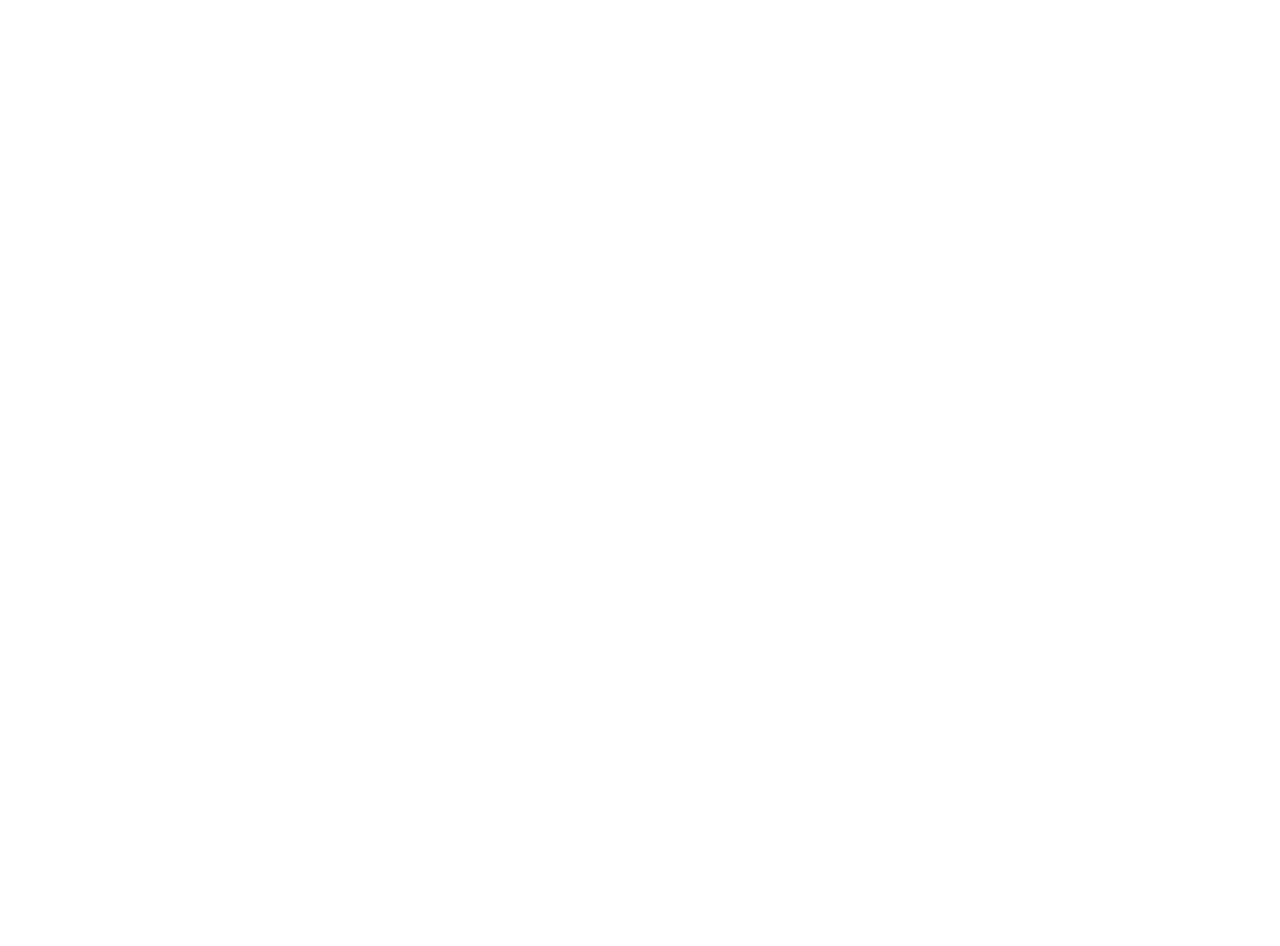
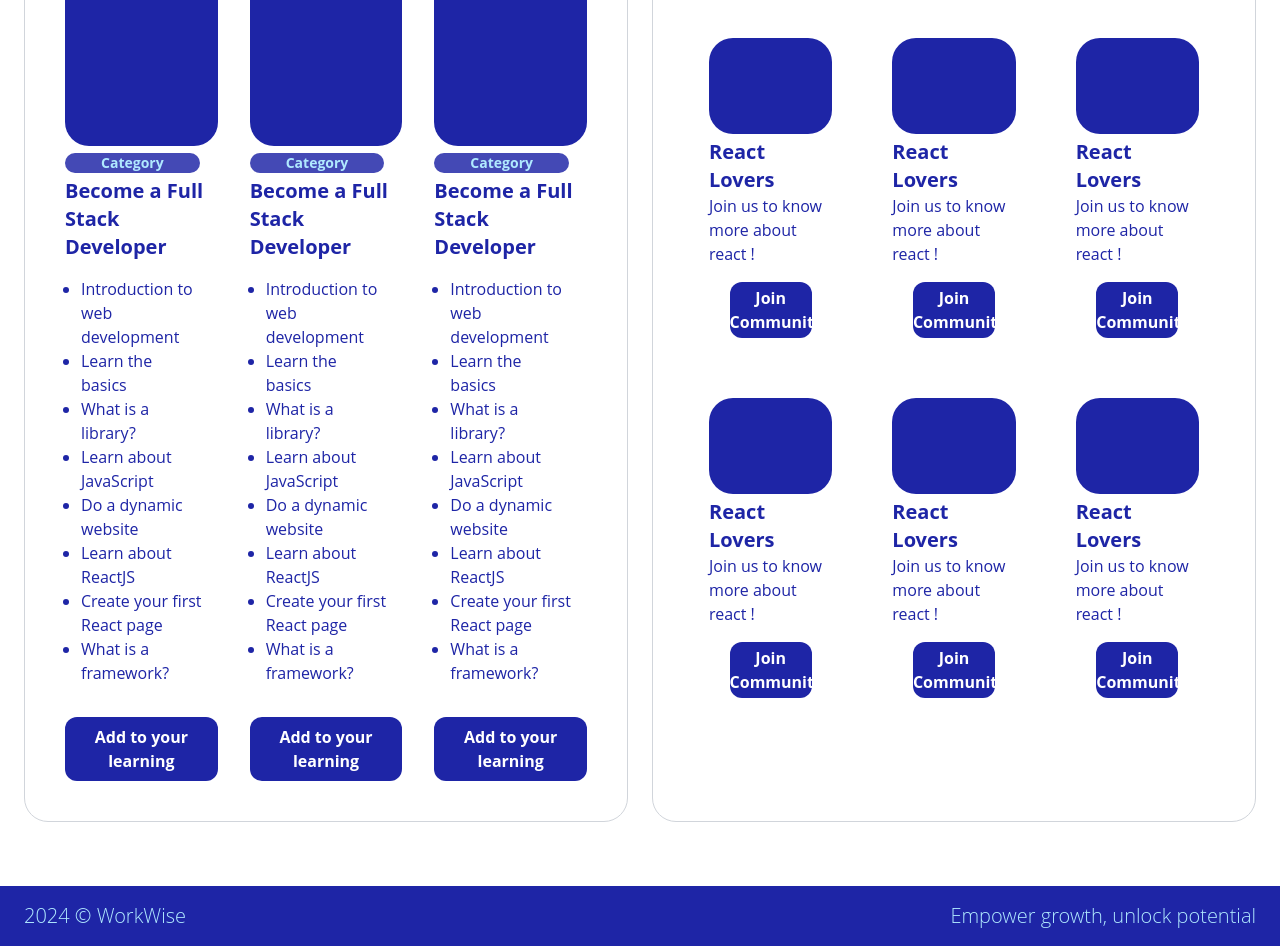
Before and after one commit to Tarek-Al-Khatib/frontend, a React (Create React App) app: page /dashboard in a window 1280 px wide. Shown: the part 1100-2046 px from the top of the page. Before the commit the page ends 1001 px from the top, so only its background shows below. Built offline with nearby package versions, Linux system fonts and the light colour scheme.

Commit message:
Finished styling the bottom section dashboard

```diff
--- a/src/css/base.css
+++ b/src/css/base.css
@@ -1,2 +1,6 @@
 .primary-btn {
 }
+
+.rounded-self {
+  border-radius: 20px;
+}
--- a/src/css/colors.css
+++ b/src/css/colors.css
@@ -33,3 +33,11 @@
 .text-dark-gray {
   color: #c5c5c5;
 }
+
+.bg-light-navy {
+  background-color: #4449b5;
+}
+
+.text-light-navy {
+  color: #4449b5;
+}
--- a/src/pages/Dashboard/Dashboard.jsx
+++ b/src/pages/Dashboard/Dashboard.jsx
@@ -34,7 +34,7 @@ const Dashboard = () => {
           </div>
         </div>
 
-        <div className="flex items-center justify-center w-full p-12 border border-gray-300 rounded-3xl">
+        <div className="flex items-center justify-center w-full p-12 border border-gray-300 mb-14 rounded-3xl">
           <div className="w-3/5 p-4 bg-gray-100 rounded shadow">
             <div className="flex items-center justify-center h-64 bg-gray-200">
               <span>Graph Placeholder</span>
@@ -75,6 +75,181 @@ const Dashboard = () => {
             </button>
           </div>
         </div>
+
+        <section className="flex justify-center gap-6">
+          <div className="w-1/2 p-6 mb-8 border border-gray-300 rounded-3xl">
+            <h2 className="mb-4 text-2xl font-normal text-black">
+              Top Learning Picks
+            </h2>
+            <div className="flex items-center justify-center ">
+              <div className="flex flex-col justify-between w-1/3 min-h-[612px] p-4 rounded">
+                <div>
+                  <div className="w-full h-48 mb-1 bg-navy rounded-3xl"></div>
+                  <div className="inline-block mb-1 text-sm font-bold text-center rounded-full px-9 bg-light-navy text-cyan">
+                    Category
+                  </div>
+                  <h3 className="text-xl font-bold text-navy">
+                    Become a Full Stack Developer
+                  </h3>
+                </div>
+                <ul className="p-4 text-base list-disc text-navy text-start">
+                  <li>Introduction to web development</li>
+                  <li>Learn the basics</li>
+                  <li>What is a library?</li>
+                  <li>Learn about JavaScript</li>
+                  <li>Do a dynamic website</li>
+                  <li>Learn about ReactJS</li>
+                  <li>Create your first React page</li>
+                  <li>What is a framework?</li>
+                </ul>
+                <button className="w-full px-6 py-2 mt-4 font-bold text-white transition rounded-xl bg-navy hover:bg-blue-700">
+                  Add to your learning
+                </button>
+              </div>
+              <div className="flex flex-col justify-between w-1/3 min-h-[612px] p-4 rounded">
+                <div>
+                  <div className="w-full h-48 mb-1 bg-navy rounded-3xl"></div>
+                  <div className="inline-block mb-1 text-sm font-bold text-center rounded-full px-9 bg-light-navy text-cyan">
+                    Category
+                  </div>
+                  <h3 className="text-xl font-bold text-navy">
+                    Become a Full Stack Developer
+                  </h3>
+                </div>
+                <ul className="p-4 text-base list-disc text-navy text-start">
+                  <li>Introduction to web development</li>
+                  <li>Learn the basics</li>
+                  <li>What is a library?</li>
+                  <li>Learn about JavaScript</li>
+                  <li>Do a dynamic website</li>
+                  <li>Learn about ReactJS</li>
+                  <li>Create your first React page</li>
+                  <li>What is a framework?</li>
+                </ul>
+                <button className="w-full px-6 py-2 mt-4 font-bold text-white transition rounded-xl bg-navy hover:bg-blue-700">
+                  Add to your learning
+                </button>
+              </div>
+              <div className="flex flex-col justify-between w-1/3 min-h-[612px] p-4 rounded">
+                <div>
+                  <div className="w-full h-48 mb-1 bg-navy rounded-3xl"></div>
+                  <div className="inline-block mb-1 text-sm font-bold text-center rounded-full px-9 bg-light-navy text-cyan">
+                    Category
+                  </div>
+                  <h3 className="text-xl font-bold text-navy">
+                    Become a Full Stack Developer
+                  </h3>
+                </div>
+                <ul className="p-4 text-base list-disc text-navy text-start">
+                  <li>Introduction to web development</li>
+                  <li>Learn the basics</li>
+                  <li>What is a library?</li>
+                  <li>Learn about JavaScript</li>
+                  <li>Do a dynamic website</li>
+                  <li>Learn about ReactJS</li>
+                  <li>Create your first React page</li>
+                  <li>What is a framework?</li>
+                </ul>
+                <button className="w-full px-6 py-2 mt-4 font-bold text-white transition rounded-xl bg-navy hover:bg-blue-700">
+                  Add to your learning
+                </button>
+              </div>
+            </div>
+            <div></div>
+          </div>
+          <div className="flex flex-col items-start justify-between w-1/2 p-6 mb-8 border border-gray-300 min-h-max rounded-3xl">
+            <h2 className="mb-4 text-2xl font-normal text-black">
+              Top Communities
+            </h2>
+            <div className="grid grid-cols-1 p-4 sm:grid-cols-2 lg:grid-cols-3 gap-7">
+              <div className="flex flex-col items-center justify-center p-4 rounded">
+                <div className="w-full h-24 mb-1 bg-navy rounded-3xl"></div>
+
+                <div className="self-start">
+                  <h3 className="text-xl font-bold text-navy">React Lovers</h3>
+                  <p className="text-base font-normal text-navy">
+                    Join us to know more about react !
+                  </p>
+                </div>
+
+                <button className="w-2/3 py-1 mt-4 font-bold text-white transition rounded-xl bg-navy hover:bg-blue-700">
+                  Join Community
+                </button>
+              </div>
+              <div className="flex flex-col items-center justify-center p-4 rounded">
+                <div className="w-full h-24 mb-1 bg-navy rounded-3xl"></div>
+
+                <div className="self-start">
+                  <h3 className="text-xl font-bold text-navy">React Lovers</h3>
+                  <p className="text-base font-normal text-navy">
+                    Join us to know more about react !
+                  </p>
+                </div>
+
+                <button className="w-2/3 py-1 mt-4 font-bold text-white transition rounded-xl bg-navy hover:bg-blue-700">
+                  Join Community
+                </button>
+              </div>
+              <div className="flex flex-col items-center justify-center p-4 rounded">
+                <div className="w-full h-24 mb-1 bg-navy rounded-3xl"></div>
+
+                <div className="self-start">
+                  <h3 className="text-xl font-bold text-navy">React Lovers</h3>
+                  <p className="text-base font-normal text-navy">
+                    Join us to know more about react !
+                  </p>
+                </div>
+
+                <button className="w-2/3 py-1 mt-4 font-bold text-white transition rounded-xl bg-navy hover:bg-blue-700">
+                  Join Community
+                </button>
+              </div>
+              <div className="flex flex-col items-center justify-center p-4 rounded">
+                <div className="w-full h-24 mb-1 bg-navy rounded-3xl"></div>
+
+                <div className="self-start">
+                  <h3 className="text-xl font-bold text-navy">React Lovers</h3>
+                  <p className="text-base font-normal text-navy">
+                    Join us to know more about react !
+                  </p>
+                </div>
+
+                <button className="w-2/3 py-1 mt-4 font-bold text-white transition rounded-xl bg-navy hover:bg-blue-700">
+                  Join Community
+                </button>
+              </div>
+              <div className="flex flex-col items-center justify-center p-4 rounded">
+                <div className="w-full h-24 mb-1 bg-navy rounded-3xl"></div>
+
+                <div className="self-start">
+                  <h3 className="text-xl font-bold text-navy">React Lovers</h3>
+                  <p className="text-base font-normal text-navy">
+                    Join us to know more about react !
+                  </p>
+                </div>
+
+                <button className="w-2/3 py-1 mt-4 font-bold text-white transition rounded-xl bg-navy hover:bg-blue-700">
+                  Join Community
+                </button>
+              </div>
+              <div className="flex flex-col items-center justify-center p-4 rounded">
+                <div className="w-full h-24 mb-1 bg-navy rounded-3xl"></div>
+
+                <div className="self-start">
+                  <h3 className="text-xl font-bold text-navy">React Lovers</h3>
+                  <p className="text-base font-normal text-navy">
+                    Join us to know more about react !
+                  </p>
+                </div>
+
+                <button className="w-2/3 py-1 mt-4 font-bold text-white transition rounded-xl bg-navy hover:bg-blue-700">
+                  Join Community
+                </button>
+              </div>
+            </div>
+            <div></div>
+          </div>
+        </section>
       </div>
       <Footer />
     </div>
--- a/src/pages/Signin/Signin.css
+++ b/src/pages/Signin/Signin.css
@@ -6,7 +6,3 @@
   background-repeat: no-repeat;
   background-size: cover;
 }
-
-.rounded-self {
-  border-radius: 20px;
-}
--- a/src/pages/Signin/Signin.jsx
+++ b/src/pages/Signin/Signin.jsx
@@ -1,6 +1,7 @@
 import { Divider, TextField } from "@mui/material";
 import React, { useState } from "react";
 import "../../css/colors.css";
+import "../../css/base.css";
 import "./Signin.css";
 
 const Signin = () => {
@@ -92,7 +93,7 @@ const Signin = () => {
                 </div>
 
                 <button
-                  className="w-full py-3 text-2xl font-extrabold text-white transition bg-dark-blue rounded- hover:bg-blue-400 rounded-self"
+                  className="w-full py-3 text-2xl font-extrabold text-white transition bg-dark-blue hover:bg-blue-400 rounded-self"
                   onClick={handleSignIn}
                 >
                   Sign in
--- a/src/pages/Signup/Signup.jsx
+++ b/src/pages/Signup/Signup.jsx
@@ -1,5 +1,6 @@
 import { TextField } from "@mui/material";
 import "./Signup.css";
+import "../../css/base.css";
 import React from "react";
 
 const SignUp = () => {
```
